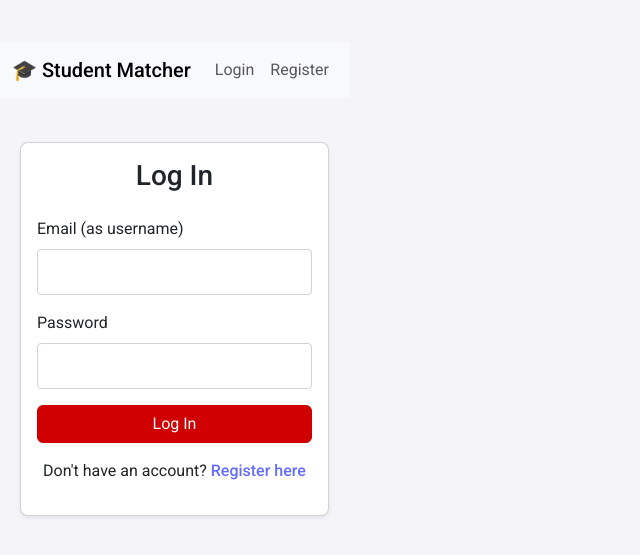
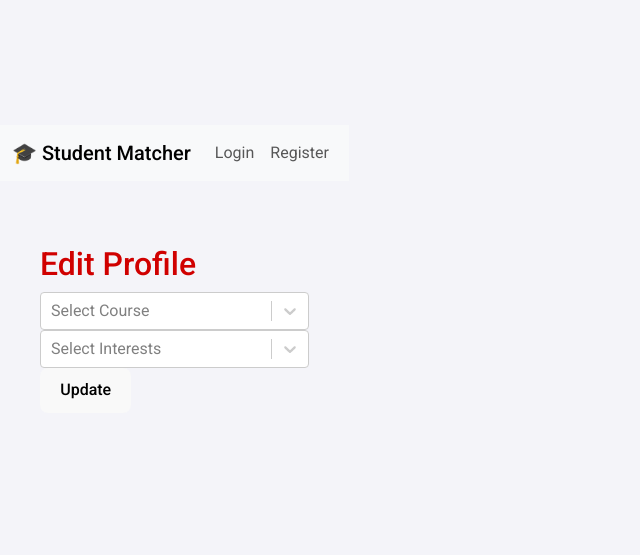
Before and after one commit to tukurmmrr/student-matcher-project, a React (Vite) app in the folder frontend/: page /profile in a window 1280 px wide. Before the commit this address led to /login. Shown: the part 111-666 px from the top of the page, without its empty margins (0-640 px from the left). Built offline with nearby package versions, Linux system fonts and the light colour scheme; no server answers.

Commit message:
Update ProfilePage.jsx

```diff
--- a/frontend/src/ProfilePage.jsx
+++ b/frontend/src/ProfilePage.jsx
@@ -1,105 +1,41 @@
 import React, { useState, useEffect } from 'react';
-import { useNavigate } from 'react-router-dom';
+import Select from 'react-select';
 import axios from 'axios';
 
-const API_URL = 'https://tukur-student-matcher-project.onrender.com'
-
-function ProfilePage() {
-    const [user, setUser] = useState(null);
+const ProfilePage = () => {
+    const [course, setCourse] = useState(null);
+    const [interests, setInterests] = useState([]);
     const [courses, setCourses] = useState([]);
-    const [interests, setInterests] = useState([]);
-    const [selectedInterests, setSelectedInterests] = useState(new Set());
-    const [selectedCourse, setSelectedCourse] = useState('');
-    const [loading, setLoading] = useState(true);
-    const [error, setError] = useState('');
-    const [success, setSuccess] = useState('');
-    const navigate = useNavigate();
+    const [allInterests, setAllInterests] = useState([]);
 
     useEffect(() => {
-        const fetchData = async () => {
-            const token = localStorage.getItem('accessToken');
-            if (!token) { navigate('/login'); return; }
-            try {
-                const config = { headers: { Authorization: `Bearer ${token}` } };
-                const userRes = await axios.get(`${API_URL}/users/me`, config);
-                const coursesRes = await axios.get(`${API_URL}/courses`);
-                const interestsRes = await axios.get(`${API_URL}/interests`);
+        axios.get('/courses').then(res => setCourses(res.data.map(c => ({ value: c.id, label: c.name }))));
+        axios.get('/interests').then(res => setAllInterests(res.data.map(i => ({ value: i.id, label: i.name }))));
+        axios.get('/users/me').then(res => {
+            setCourse({ value: res.data.course_id, label: res.data.course.name });
+            setInterests(res.data.interests.map(i => ({ value: i.id, label: i.name })));
+        }).catch(err => console.error(err));
+    }, []);
 
-                setUser(userRes.data);
-                setCourses(coursesRes.data);
-                setInterests(interestsRes.data);
-                setSelectedCourse(userRes.data.course.id);
-                setSelectedInterests(new Set(userRes.data.interests.map(i => i.id)));
-            } catch (err) {
-                setError('Could not load profile data.');
-            }
-            setLoading(false);
+    const handleSubmit = (e) => {
+        e.preventDefault();
+        const data = {
+            course_id: course.value,
+            interest_ids: interests.map(i => i.value)
         };
-        fetchData();
-    }, [navigate]);
-
-    const handleInterestChange = (interestId) => {
-        const newSelected = new Set(selectedInterests);
-        if (newSelected.has(interestId)) {
-            newSelected.delete(interestId);
-        } else {
-            newSelected.add(interestId);
-        }
-        setSelectedInterests(newSelected);
+        axios.patch('/profile', data).then(() => alert('Profile updated successfully')).catch(err => alert('Error updating profile: ' + err.response.data.detail));
     };
 
-    const handleSubmit = async (e) => {
-        e.preventDefault();
-        setError('');
-        setSuccess('');
-        const token = localStorage.getItem('accessToken');
-        const updateData = {
-            course_id: parseInt(selectedCourse),
-            interest_ids: Array.from(selectedInterests),
-        };
-        try {
-            const config = { headers: { Authorization: `Bearer ${token}` } };
-            await axios.put(`${API_URL}/users/me`, updateData, config);
-            setSuccess('Profile updated successfully!');
-        } catch (err) {
-            setError('Failed to update profile.');
-        }
-    };
-
-    if (loading) return <p>Loading profile...</p>;
-
     return (
-      <div className="card shadow-sm">
-        <div className="card-body">
-            <h3>Edit Your Profile</h3>
-            <p>Welcome, {user.name}!</p>
+        <div class="container">
+            <h2>Edit Profile</h2>
             <form onSubmit={handleSubmit}>
-                {error && <div className="alert alert-danger">{error}</div>}
-                {success && <div className="alert alert-success">{success}</div>}
-                 <div className="mb-3">
-                    <label className="form-label">Course of Study</label>
-                    <select className="form-select" value={selectedCourse} onChange={(e) => setSelectedCourse(e.target.value)} required>
-                        {courses.map(course => (
-                            <option key={course.id} value={course.id}>{course.name}</option>
-                        ))}
-                    </select>
-                </div>
-                <div className="mb-3">
-                    <label className="form-label">Interests</label>
-                    <div style={{ display: 'grid', gridTemplateColumns: '1fr 1fr', gap: '10px' }}>
-                        {interests.map(interest => (
-                            <div key={interest.id} className="form-check">
-                                <input className="form-check-input" type="checkbox" id={`interest-${interest.id}`} onChange={() => handleInterestChange(interest.id)} checked={selectedInterests.has(interest.id)}/>
-                                <label className="form-check-label" htmlFor={`interest-${interest.id}`}>{interest.name}</label>
-                            </div>
-                        ))}
-                    </div>
-                </div>
-                <button type="submit" className="btn btn-primary">Save Changes</button>
+                <Select options={courses} value={course} onChange={setCourse} placeholder="Select Course" />
+                <Select options={allInterests} isMulti value={interests} onChange={setInterests} placeholder="Select Interests" />
+                <button type="submit">Update</button>
             </form>
         </div>
-      </div>
     );
-}
+};
 
 export default ProfilePage;
```
